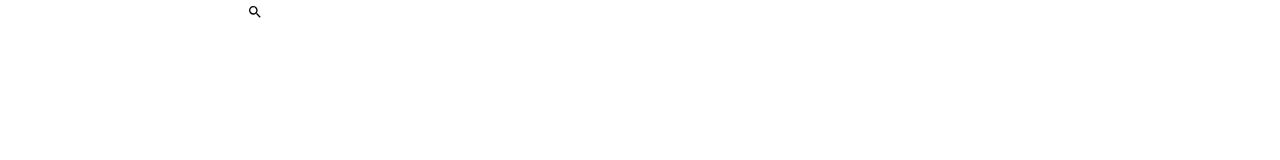
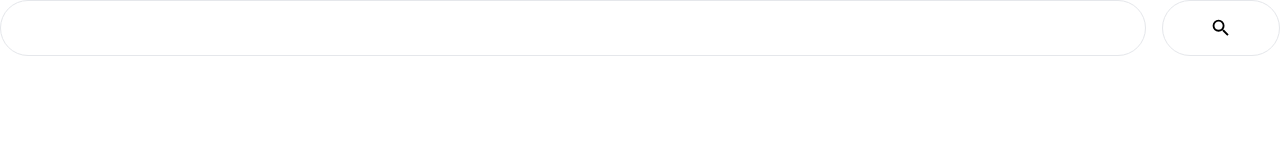
Before and after one commit to kentahayashi0810/langLearn-native, a Next.js app: page / in a window 1280 px wide. Shown: the top 160 px of the page. Built offline with nearby package versions, Linux system fonts and the light colour scheme.

Commit message:
added search bar

```diff
--- a/src/components/elements/common/SearchBar.jsx
+++ b/src/components/elements/common/SearchBar.jsx
@@ -5,15 +5,24 @@ const SearchBar = ({ onSubmit }) => {
   const [searchWord, setSearchWord] = useState("");
 
   return (
-    <form className="flex">
+    <form
+      className="flex h-14 justify-center min-w-min"
+      onSubmit={(event) => {
+        event.preventDefault();
+        onSubmit(searchWord);
+      }}
+    >
       <input
         type="text"
-        className="rounded-full mr-4"
+        className="rounded-full mr-4 border min-w-[400px] w-full px-7"
         value={searchWord}
         onChange={(event) => setSearchWord(event.target.value)}
       />
-      <button type="submit" className="rounded-full" onClick={onSubmit}>
-        <MdSearch />
+      <button
+        type="submit"
+        className="rounded-full border p-4 w-32 flex justify-center hover:bg-gray-100"
+      >
+        <MdSearch className="h-full w-full" />
       </button>
     </form>
   );
--- a/src/pages/index.jsx
+++ b/src/pages/index.jsx
@@ -3,7 +3,16 @@ import { SearchBar } from "../components/elements/common/SearchBar";
 export default function Home() {
   return (
     <main>
-      <SearchBar />
+      <div className="container mx-auto flex justify-center w-full">
+        <div className="w-full">
+          <SearchBar
+            onSubmit={(searchWord) => {
+              // TODO: 検索結果表示画面に遷移する
+              console.log(searchWord);
+            }}
+          />
+        </div>
+      </div>
     </main>
   );
 }
```
